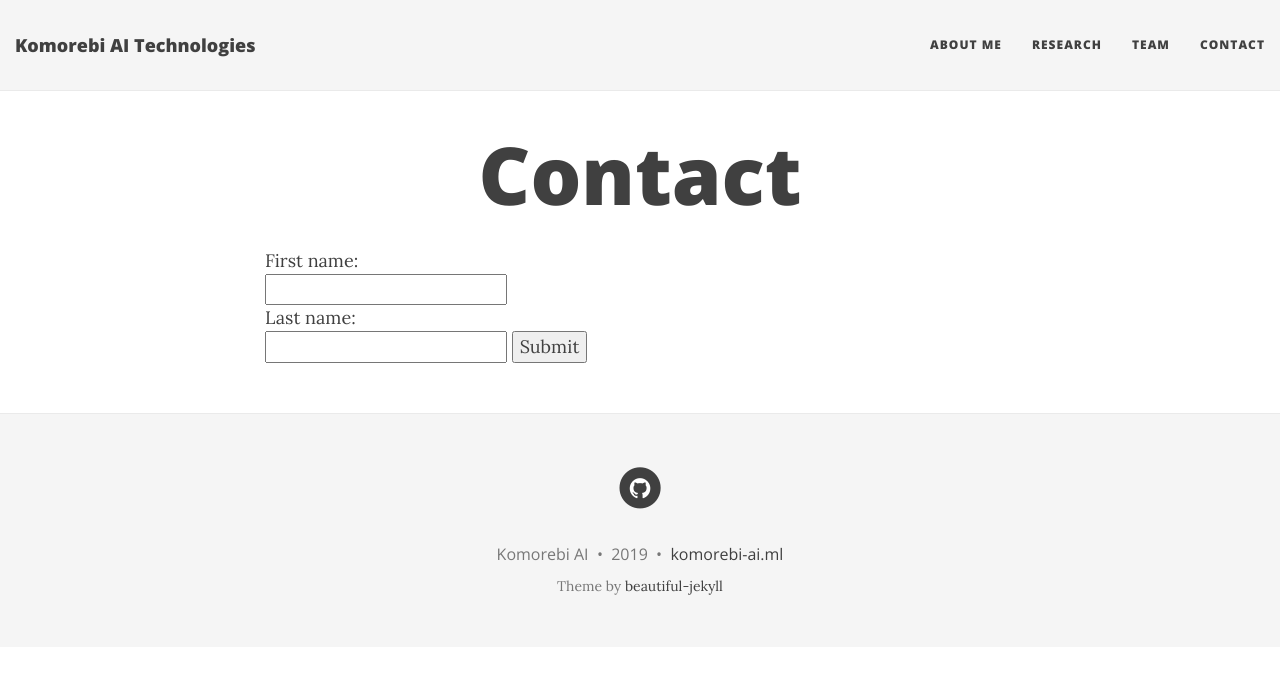
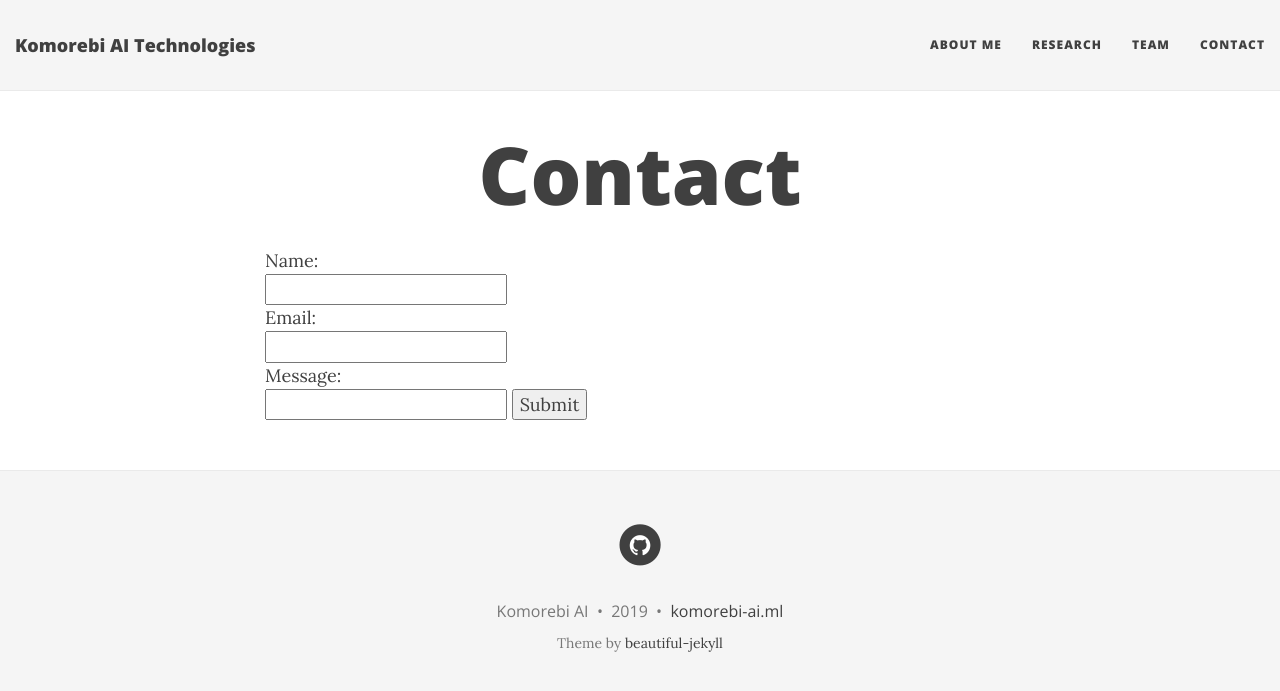
Before and after one commit to Komorebi-AI/komorebi-ai.github.io, a Jekyll site: the page built from contact.md, in a window 1280 px wide. Shown: the top 691 px of the page. Built offline with Jekyll 4.4.1, drawn with Linux system fonts in a browser that asks for light colours; nearby versions of some CDN libraries; library files that are not in the unit come from our copies.

Commit message:
add form sync

```diff
--- a/contact.md
+++ b/contact.md
@@ -4,10 +4,23 @@ title: Contact
 # subtitle: Data Scientist and PhD Student
 ---
 
-<form>
-  First name:<br>
-  <input type="text" name="firstname"><br>
-  Last name:<br>
-  <input type="text" name="lastname">
+<script src="assets/js/jquery.min.js"></script>
+<script type="text/javascript">var submitted=false;</script>
+<script type="text/javascript">
+$('#gform').on('submit', function(e) {
+  $('#gform *').fadeOut(2000);
+  $('#gform').prepend('Your submission has been processed. We will get in touch soon!');
+  });
+</script>
+
+<form name="gform" id="gform" enctype="text/plain" action="https://docs.google.com/forms/d/e/1FAIpQLSdi62jROrimTz7VHFQvCn8LQkxtLCFDrWrhidy4zE0YzhQwIA/formResponse?" target="hidden_iframe" onsubmit="submitted=true;">
+  Name:<br>
+  <input type="text" name="entry.1774498490" id="entry.1774498490"><br>
+  Email:<br>
+  <input type="text" name="entry.90651633" id="entry.90651633"><br>
+  Message:<br>
+  <input type="text" name="entry.169648525" id="entry.169648525">
   <input type="submit" value="Submit">
 </form>
+
+<iframe name="hidden_iframe" id="hidden_iframe" style="display:none;" onload="if(submitted) {}"></iframe>
```
